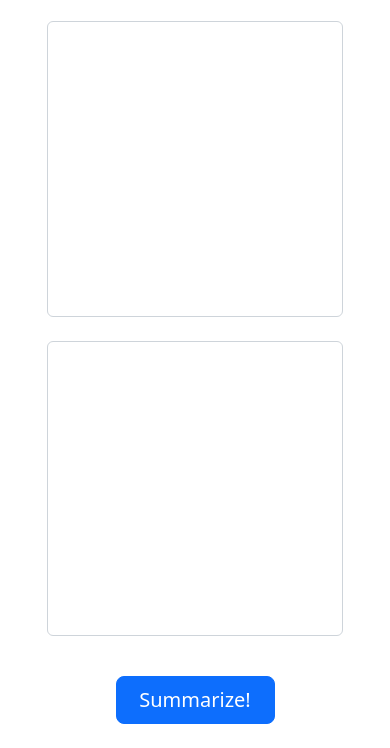
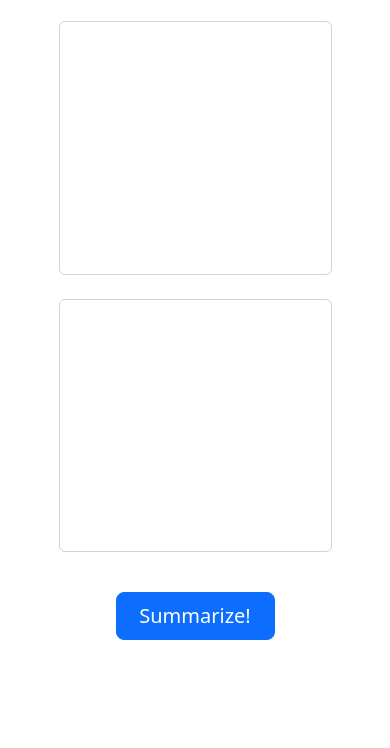
Before and after one commit to pranair/tldr-mal, a plain HTML site: page app/static/index.html in a window 390 px wide. Shown: the part 125-873 px from the top of the page. After the commit the page ends 844 px from the top, so only its background shows below. Drawn offline with nearby package versions, Linux system fonts and the light colour scheme.

Commit message:
change vh to vw for width

```diff
--- a/app/static/index.html
+++ b/app/static/index.html
@@ -13,15 +13,15 @@
         }
 
         .tpad {
-            width: 80vh;
+            width: 40vw;
             height: 60vh;
             resize: none;
         }
 
         @media only screen and (max-width: 767px) {
             .tpad {
-                width: 35vh;
-                height: 35vh;
+                width: 70vw;
+                height: 30vh;
                 resize: none;
             }
         }
```
